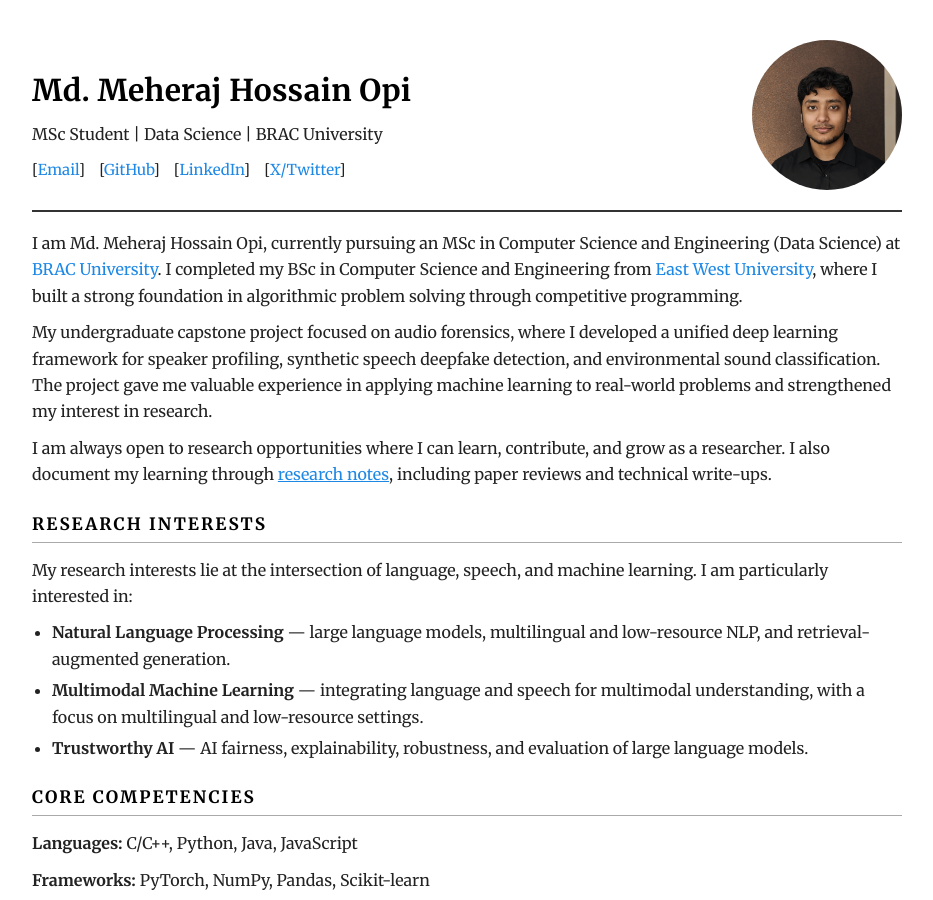
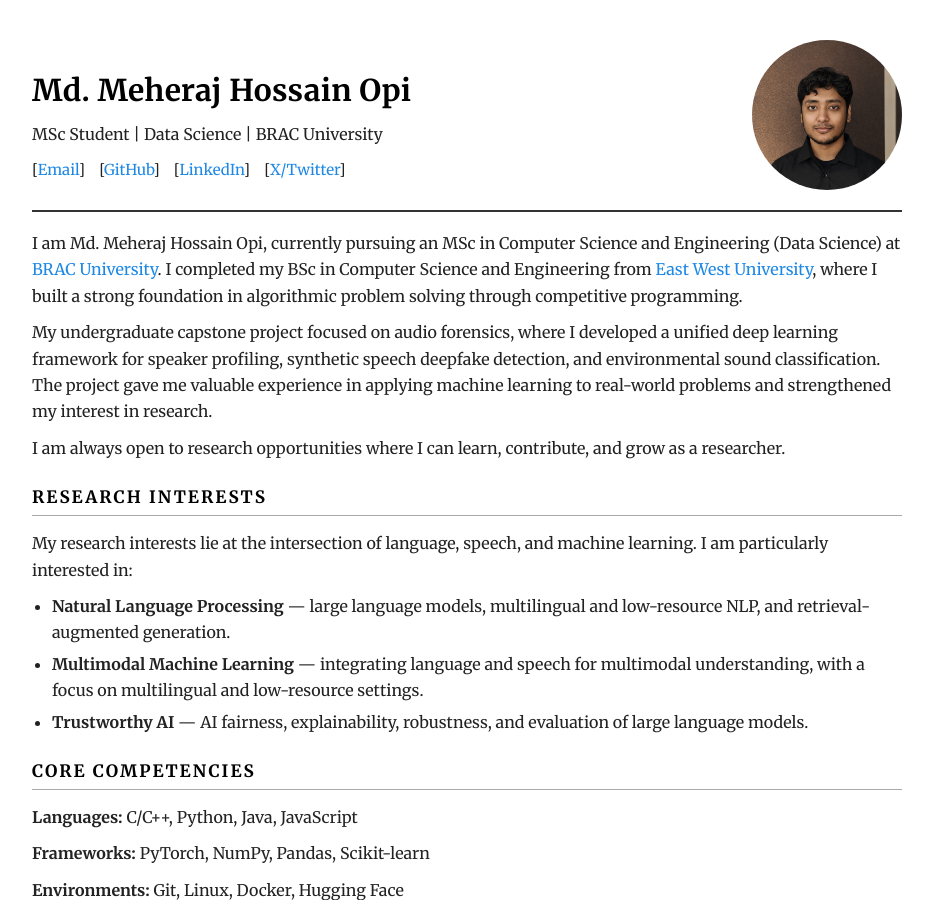
Before and after one commit to meheraj-hossain95/meheraj-hossain95.github.io, a Jekyll site: the page index.html, which Jekyll copies as it is, in a window 1280 px wide and 900 px high. Shown: the whole window, without its empty margins (173-1106 px from the left). Built offline with Jekyll 4.4.1, drawn with Linux system fonts in a browser that asks for light colours.

Commit message:
Remove link to research notes in index.html
Removed a link to research notes from the paragraph.

```diff
--- a/index.html
+++ b/index.html
@@ -266,8 +266,7 @@
            gave me valuable experience in applying machine learning to real-world problems and strengthened my interest in research.
         </p>
         <p>
-          I am always open to research opportunities where I can learn, contribute, and grow as a researcher. I also document
-        my learning through <a href="research-notes.html" class="research-notes-link">research notes</a>, including paper reviews and technical write-ups.
+          I am always open to research opportunities where I can learn, contribute, and grow as a researcher.
         </p>
       </div>
 
```
